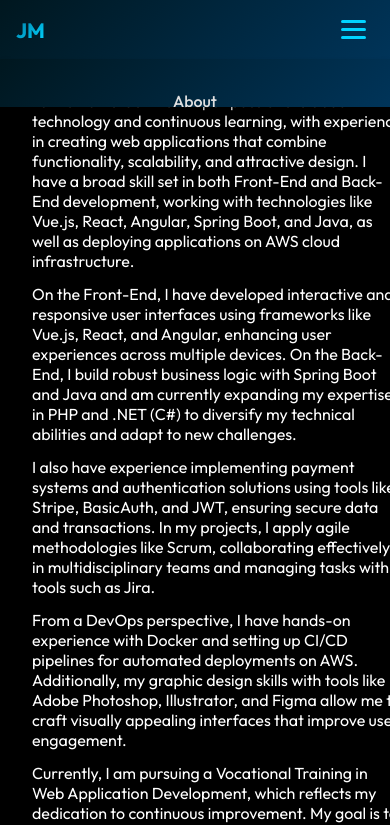
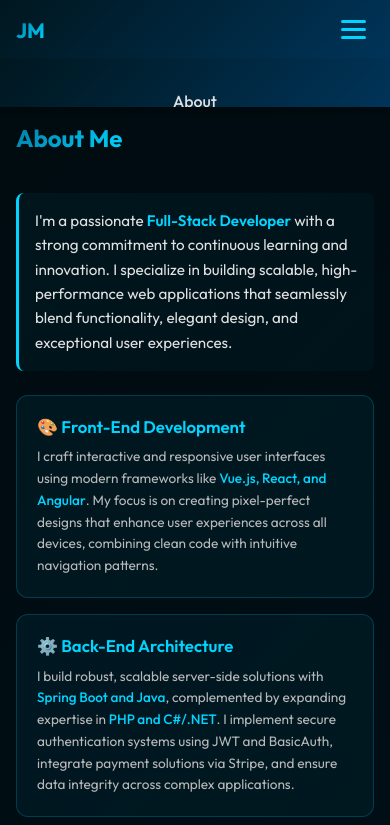
Before and after one commit to GitNinja0/portfolio, a Vue app: page / in a window 390 px wide. Shown: the top 825 px of the page. Built offline with nearby package versions, Linux system fonts and the light colour scheme.

Commit message:
mejorado el apartado el aboutMe

```diff
--- a/src/components/main/AboutMe.vue
+++ b/src/components/main/AboutMe.vue
@@ -1,29 +1,334 @@
 <template>
-    <div class="about">
+    <section id="aboutMe" class="about">
+        <div class="about-container">
+            <!-- Section Header -->
+            <div class="about-header">
+                <h2>About Me</h2>
+                <div class="header-line"></div>
+            </div>
 
-        <div class="text_class">
-            <p>I am a Full-Stack Developer passionate about technology and continuous learning, with experience in creating web applications that combine functionality, scalability, and attractive design. I have a broad skill set in both Front-End and Back-End development, working with technologies like Vue.js, React, Angular, Spring Boot, and Java, as well as deploying applications on AWS cloud infrastructure.</p>
-            <br>
-            <p>On the Front-End, I have developed interactive and responsive user interfaces using frameworks like Vue.js, React, and Angular, enhancing user experiences across multiple devices. On the Back-End, I build robust business logic with Spring Boot and Java and am currently expanding my expertise in PHP and .NET (C#) to diversify my technical abilities and adapt to new challenges.</p>
-            <br>
-            <p>I also have experience implementing payment systems and authentication solutions using tools like Stripe, BasicAuth, and JWT, ensuring secure data and transactions. In my projects, I apply agile methodologies like Scrum, collaborating effectively in multidisciplinary teams and managing tasks with tools such as Jira.</p>
-            <br>
-            <p>From a DevOps perspective, I have hands-on experience with Docker and setting up CI/CD pipelines for automated deployments on AWS. Additionally, my graphic design skills with tools like Adobe Photoshop, Illustrator, and Figma allow me to craft visually appealing interfaces that improve user engagement.</p>
-            <br>
-            <p>Currently, I am pursuing a Vocational Training in Web Application Development, which reflects my dedication to continuous improvement. My goal is to keep growing professionally and contribute to innovative solutions that create a positive impact.</p>
+            <!-- Main Introduction -->
+            <div class="intro-section">
+                <p class="intro-text">
+                    I'm a passionate <span class="highlight">Full-Stack Developer</span> with a strong commitment to continuous learning and innovation. I specialize in building scalable, high-performance web applications that seamlessly blend functionality, elegant design, and exceptional user experiences.
+                </p>
+            </div>
+
+            <!-- Experience Blocks -->
+            <div class="experience-blocks">
+                <!-- Front-End Block -->
+                <div class="block">
+                    <h3>🎨 Front-End Development</h3>
+                    <p>
+                        I craft interactive and responsive user interfaces using modern frameworks like <span class="tech-highlight">Vue.js, React, and Angular</span>. My focus is on creating pixel-perfect designs that enhance user experiences across all devices, combining clean code with intuitive navigation patterns.
+                    </p>
+                </div>
+
+                <!-- Back-End Block -->
+                <div class="block">
+                    <h3>⚙️ Back-End Architecture</h3>
+                    <p>
+                        I build robust, scalable server-side solutions with <span class="tech-highlight">Spring Boot and Java</span>, complemented by expanding expertise in <span class="tech-highlight">PHP and C#/.NET</span>. I implement secure authentication systems using JWT and BasicAuth, integrate payment solutions via Stripe, and ensure data integrity across complex applications.
+                    </p>
+                </div>
+
+                <!-- Cloud & DevOps Block -->
+                <div class="block">
+                    <h3>☁️ Cloud & DevOps</h3>
+                    <p>
+                        I deploy and manage applications on <span class="tech-highlight">AWS cloud infrastructure</span> with hands-on experience in Docker containerization and CI/CD pipeline automation. This ensures seamless deployments, optimal performance, and scalable infrastructure for production environments.
+                    </p>
+                </div>
+
+                <!-- Customer Experience Block -->
+                <div class="block">
+                    <h3>🤝 Customer-Centric Approach</h3>
+                    <p>
+                        With experience as a Messaging Agent at MasOrange Group, I've developed strong problem-solving skills and customer service excellence. I understand client needs deeply, translate them into technical solutions, and maintain professional relationships. This customer-first mindset directly influences my development approach, prioritizing user satisfaction.
+                    </p>
+                </div>
+
+                <!-- Design Block -->
+                <div class="block">
+                    <h3>🎭 Design & UI/UX</h3>
+                    <p>
+                        I leverage my graphic design expertise with <span class="tech-highlight">Figma, Adobe Photoshop, and Illustrator</span> to create visually stunning interfaces that captivate users. I believe that great design and functionality must work together seamlessly to create memorable user experiences.
+                    </p>
+                </div>
+
+                <!-- Agile & Education Block -->
+                <div class="block">
+                    <h3>📚 Agile Development & Education</h3>
+                    <p>
+                        I thrive in collaborative environments using <span class="tech-highlight">Scrum methodologies and Jira</span> for efficient project management. Currently pursuing a Higher Vocational Training in Web Application Development (Year 2), I maintain a commitment to continuous improvement and staying aligned with industry best practices.
+                    </p>
+                </div>
+            </div>
+
+            <!-- Closing Section -->
+            <div class="about-footer">
+                <p>
+                    My mission is to continue growing professionally, delivering innovative solutions that create meaningful impact. I'm always eager to tackle new challenges and collaborate on projects that push the boundaries of what's possible in web development.
+                </p>
+            </div>
         </div>
+    </section>
+</template>
 
+<style lang="scss" scoped>
+.about {
+    padding: 4rem 2rem;
+    background: linear-gradient(135deg, rgba(0, 23, 31, 0.5) 0%, rgba(0, 52, 89, 0.3) 100%);
+    margin: 2rem 0;
 
-    </div>
-</template>
-<style lang="scss" scoped>
+    .about-container {
+        max-width: 1200px;
+        margin: 0 auto;
+    }
 
-.about{
-    margin: 1rem 0;
+    .about-header {
+        display: flex;
+        align-items: center;
+        gap: 1.5rem;
+        margin-bottom: 3rem;
 
-    .text_class{
-        margin: 2rem;
-        width: 95%;
+        h2 {
+            color: #00d4ff;
+            font-size: 2.5rem;
+            font-weight: 700;
+            margin: 0;
+            background: linear-gradient(135deg, #007ea7, #00d4ff);
+            -webkit-background-clip: text;
+            -webkit-text-fill-color: transparent;
+            background-clip: text;
+            white-space: nowrap;
+        }
+
+        .header-line {
+            flex: 1;
+            height: 2px;
+            background: linear-gradient(90deg, #007ea7, transparent);
+            border-radius: 2px;
+        }
+    }
+
+    .intro-section {
+        margin-bottom: 2rem;
+        padding: 1.5rem;
+        background: linear-gradient(135deg, rgba(0, 126, 167, 0.08), rgba(0, 212, 255, 0.03));
+        border-left: 3px solid #00d4ff;
+        border-radius: 8px;
+
+        .intro-text {
+            color: #e0e0e0;
+            font-size: 1.1rem;
+            line-height: 1.8;
+            margin: 0;
+
+            .highlight {
+                color: #00d4ff;
+                font-weight: 600;
+            }
+        }
+    }
+
+    .experience-blocks {
+        display: grid;
+        grid-template-columns: repeat(auto-fit, minmax(320px, 1fr));
+        gap: 2rem;
+        margin: 3rem 0;
+
+        .block {
+            background: linear-gradient(135deg, rgba(0, 126, 167, 0.1), rgba(0, 212, 255, 0.05));
+            border: 1px solid rgba(0, 212, 255, 0.2);
+            border-radius: 12px;
+            padding: 2rem;
+            transition: all 0.3s ease;
+            position: relative;
+            overflow: hidden;
+
+            &::before {
+                content: '';
+                position: absolute;
+                top: 0;
+                left: -100%;
+                width: 100%;
+                height: 100%;
+                background: linear-gradient(90deg, transparent, rgba(0, 212, 255, 0.1), transparent);
+                transition: left 0.6s ease;
+                z-index: 0;
+            }
+
+            &:hover {
+                border-color: rgba(0, 212, 255, 0.4);
+                background: linear-gradient(135deg, rgba(0, 126, 167, 0.15), rgba(0, 212, 255, 0.1));
+                transform: translateY(-5px);
+                box-shadow: 0 10px 30px rgba(0, 212, 255, 0.1);
+
+                &::before {
+                    left: 100%;
+                }
+            }
+
+            h3 {
+                color: #00d4ff;
+                font-size: 1.3rem;
+                margin: 0 0 1rem 0;
+                font-weight: 600;
+                position: relative;
+                z-index: 1;
+            }
+
+            p {
+                color: #b8b8b8;
+                font-size: 0.95rem;
+                line-height: 1.7;
+                margin: 0;
+                position: relative;
+                z-index: 1;
+
+                .tech-highlight {
+                    color: #00d4ff;
+                    font-weight: 500;
+                }
+            }
+        }
+    }
+
+    .about-footer {
+        background: linear-gradient(135deg, rgba(0, 126, 167, 0.1), rgba(0, 212, 255, 0.05));
+        border: 1px solid rgba(0, 212, 255, 0.2);
+        border-radius: 12px;
+        padding: 2rem;
+        text-align: center;
+        margin-top: 2rem;
+
+        p {
+            color: #c8c8c8;
+            font-size: 1rem;
+            line-height: 1.8;
+            margin: 0;
+            font-weight: 500;
+        }
+    }
+
+    @media (max-width: 1024px) {
+        padding: 3rem 2rem;
+
+        .about-header h2 {
+            font-size: 2rem;
+        }
+
+        .experience-blocks {
+            grid-template-columns: repeat(auto-fit, minmax(280px, 1fr));
+            gap: 1.5rem;
+        }
+    }
+
+    @media (max-width: 768px) {
+        padding: 2.5rem 1.5rem;
+
+        .about-header {
+            flex-direction: column;
+            align-items: flex-start;
+            gap: 1rem;
+            margin-bottom: 2rem;
+
+            h2 {
+                font-size: 1.8rem;
+            }
+
+            .header-line {
+                width: 100%;
+            }
+        }
+
+        .intro-section {
+            .intro-text {
+                font-size: 1rem;
+            }
+        }
+
+        .experience-blocks {
+            grid-template-columns: 1fr;
+            gap: 1.5rem;
+            margin: 2rem 0;
+
+            .block {
+                padding: 1.5rem;
+
+                h3 {
+                    font-size: 1.2rem;
+                    margin-bottom: 0.8rem;
+                }
+
+                p {
+                    font-size: 0.9rem;
+                }
+            }
+        }
+
+        .about-footer {
+            padding: 1.5rem;
+
+            p {
+                font-size: 0.95rem;
+            }
+        }
+    }
+
+    @media (max-width: 450px) {
+        padding: 2rem 1rem;
+
+        .about-header {
+            margin-bottom: 1.5rem;
+
+            h2 {
+                font-size: 1.5rem;
+            }
+
+            .header-line {
+                height: 1.5px;
+            }
+        }
+
+        .intro-section {
+            padding: 1rem;
+            margin-bottom: 1.5rem;
+
+            .intro-text {
+                font-size: 0.95rem;
+                line-height: 1.6;
+            }
+        }
+
+        .experience-blocks {
+            gap: 1rem;
+            margin: 1.5rem 0;
+
+            .block {
+                padding: 1.25rem;
+
+                h3 {
+                    font-size: 1.05rem;
+                    margin-bottom: 0.6rem;
+                }
+
+                p {
+                    font-size: 0.85rem;
+                    line-height: 1.6;
+                }
+            }
+        }
+
+        .about-footer {
+            padding: 1.25rem;
+
+            p {
+                font-size: 0.9rem;
+                line-height: 1.6;
+            }
+        }
     }
 }
 </style>
```
